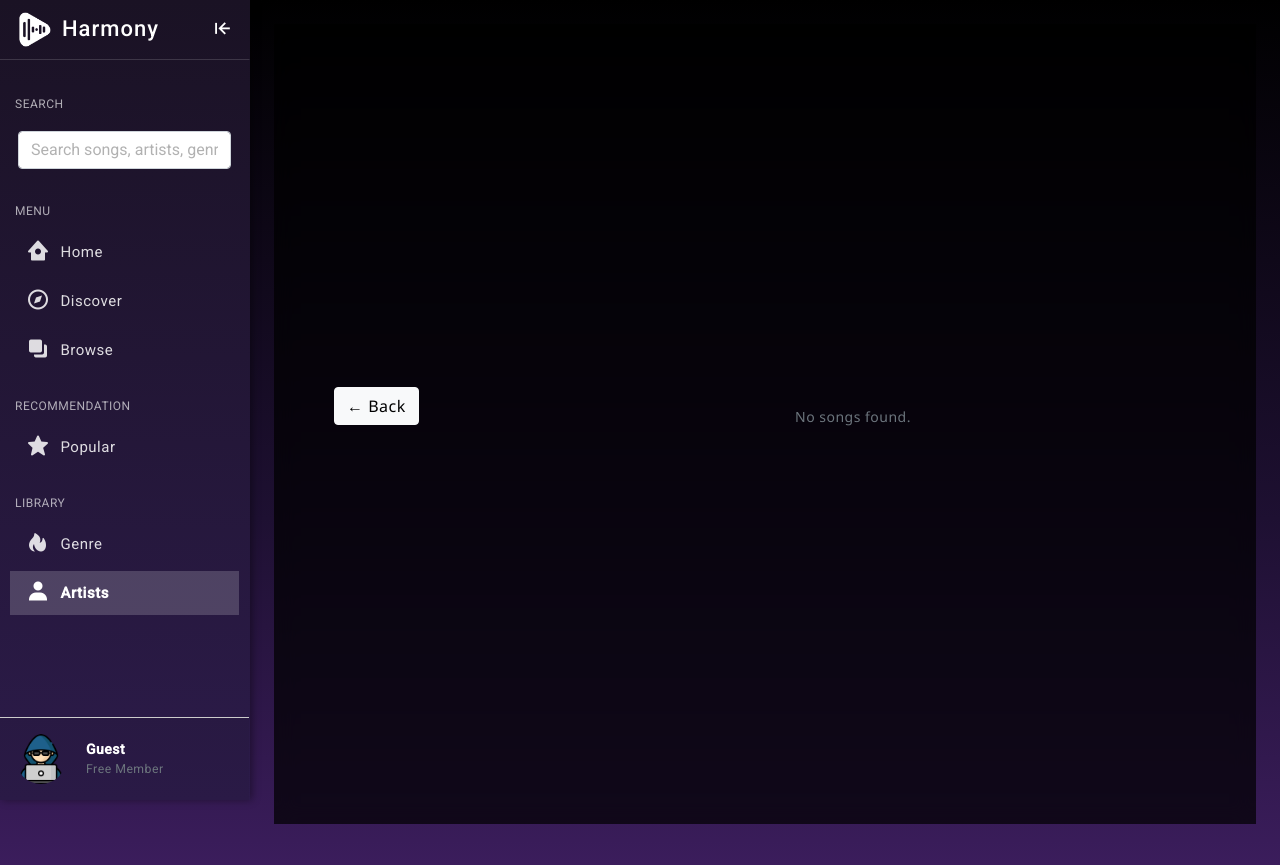
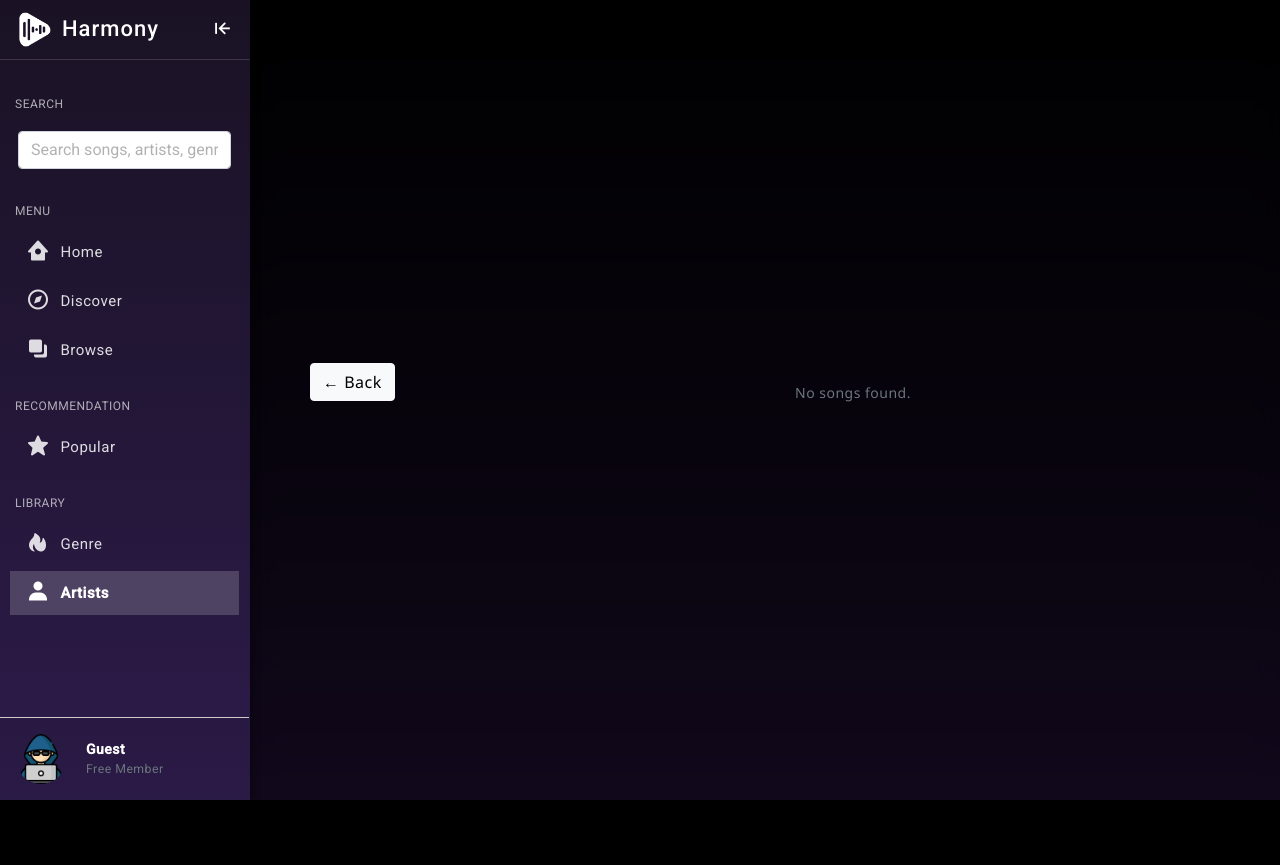
Before and after one commit to rfhaya/app_music, a Flask app: template templates/artist_detail.html in a window 1280 px wide. After the commit the page ends 800 px from the top, so only its background shows below. Run offline with Flask 3, Linux system fonts and the light colour scheme; the template is opened without the code that fills it, so the values that code supplies are empty; parts of the project's set-up code (start-up, migrations or seed data) failed here and were passed over; some libraries are stand-ins or nearby versions.

Commit message:
Update artist_detail.html

```diff
--- a/templates/artist_detail.html
+++ b/templates/artist_detail.html
@@ -22,6 +22,29 @@
 	<!-- Theme Style CSS -->
 	<link rel="stylesheet" href="{{ url_for('static', filename='assets/css/header-colors.css') }}" />
 	<link rel="stylesheet" href="{{ url_for('static', filename='assets/css/artists.css') }}" />
+
+	<style>
+		html,
+		body {
+			margin: 0;
+			padding: 0;
+			height: 100%;
+			overflow: hidden;
+			/* blok scroll */
+		}
+
+		.page-wrapper {
+			height: 100vh;
+			overflow: hidden;
+			/* mencegah scroll */
+			padding-left: 20px;
+			position: relative;
+		}
+
+		.page-content {
+			padding: 0 !important;
+		}
+	</style>
 </head>
 
 <body>
```
